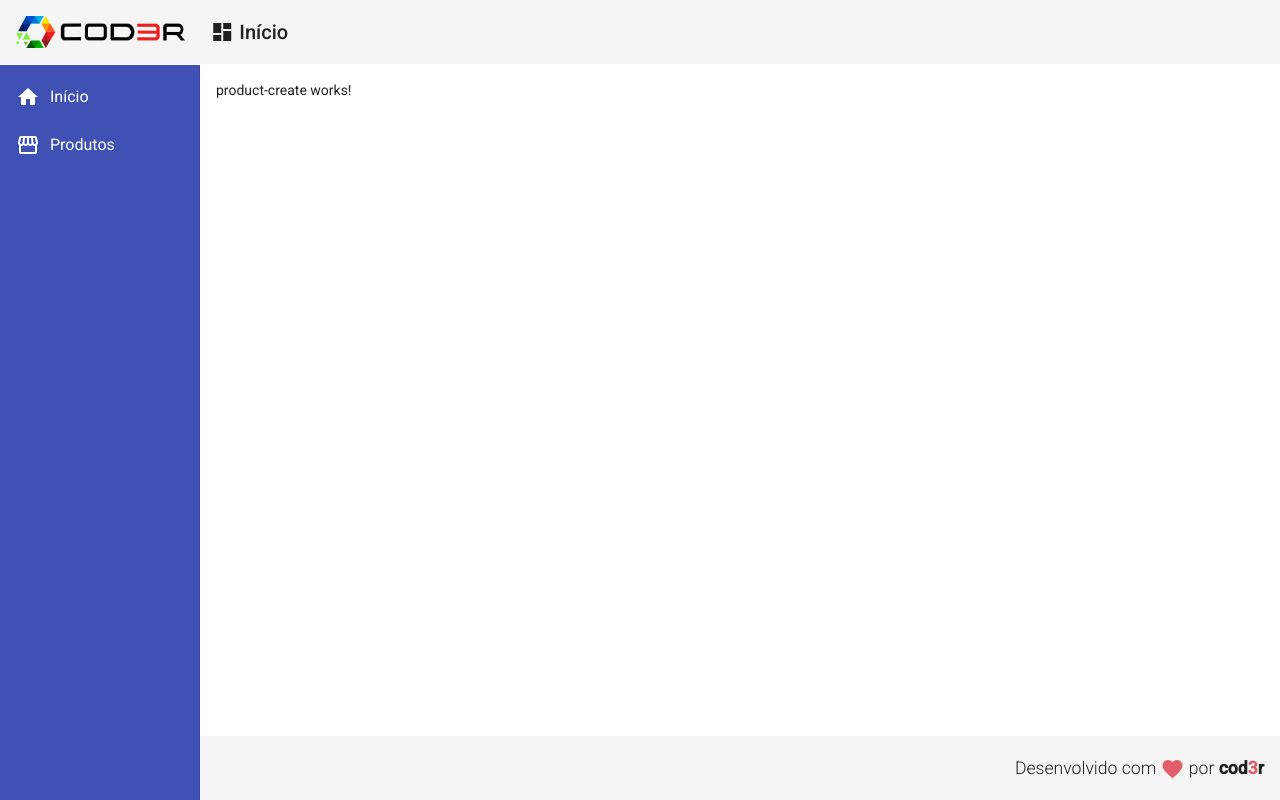
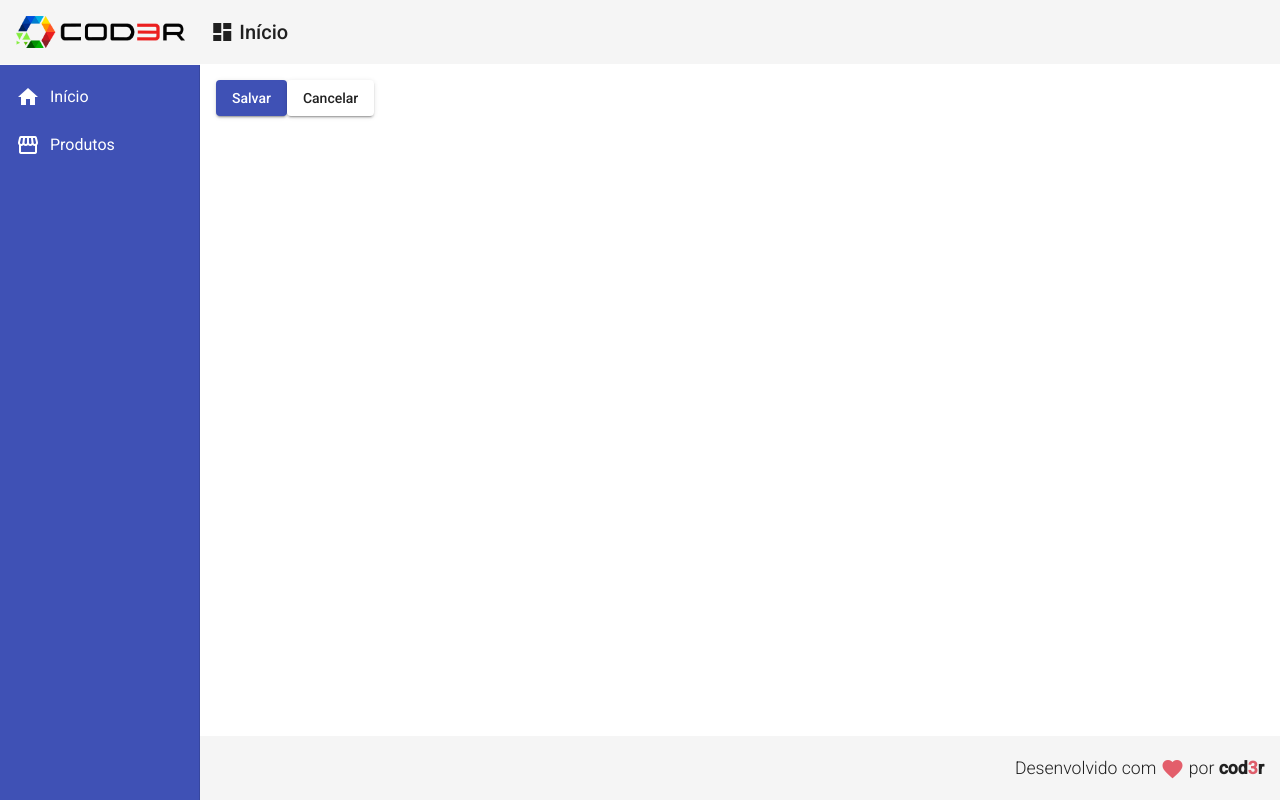
Before and after one commit to Jeancarlonpereira/Angular-Cod3r, an Angular app in the folder crud/frontend/: page /products/create in a window 1280 px wide. Built offline with nearby package versions, Linux system fonts and the light colour scheme.

Commit message:
create service product

```diff
--- a/crud/frontend/src/app/app.module.ts
+++ b/crud/frontend/src/app/app.module.ts
@@ -18,6 +18,8 @@
 import { RedDirective } from './directives/red.directive';
 import { ProductCreateComponent } from './components/product/product-create/product-create.component';
 import { MatButtonModule } from '@angular/material/button';
+import { MatSnackBarModule } from '@angular/material/snack-bar';
+
 
 
 @NgModule({
@@ -39,7 +41,8 @@
     MatSidenavModule,
     MatListModule,
     MatCardModule,
-    MatButtonModule
+    MatButtonModule,
+    MatSnackBarModule
   ],
   providers: [],
   bootstrap: [AppComponent]
--- a/crud/frontend/src/app/components/product/product-create/product-create.component.html
+++ b/crud/frontend/src/app/components/product/product-create/product-create.component.html
@@ -1 +1,7 @@
-<p>product-create works!</p>
+<button mat-raised-button (click)="salvar()" color="primary">
+    Salvar
+</button>
+
+<button mat-raised-button (click)="cancelar()">
+    Cancelar
+</button>
--- a/crud/frontend/src/app/components/product/product-create/product-create.component.ts
+++ b/crud/frontend/src/app/components/product/product-create/product-create.component.ts
@@ -1,4 +1,7 @@
 import { Component, OnInit } from '@angular/core';
+import { Router } from '@angular/router';
+import { ProductService } from '../product.service';
+
 
 @Component({
   selector: 'app-product-create',
@@ -8,10 +11,17 @@
 export class ProductCreateComponent implements OnInit {
 
 
-  constructor() { }
+  constructor(private produtService : ProductService, private router: Router) { }
 
   ngOnInit(): void {
   }
 
+  salvar() : void{
+    this.produtService.showMessage("Produto Criado!")
+  }
+
+  cancelar() :void {
+    this.router.navigate(['/products'])
+  }
 
 }
--- /dev/null
+++ b/crud/frontend/src/app/components/product/product.model.ts
@@ -0,0 +1,6 @@
+export interface Product {
+    id?: number,
+    name: string,
+    price: number
+
+}
--- /dev/null
+++ b/crud/frontend/src/app/components/product/product.service.ts
@@ -0,0 +1,20 @@
+import { Injectable } from '@angular/core';
+import {MatSnackBar} from '@angular/material/snack-bar'
+
+@Injectable({
+  providedIn: 'root'
+})
+export class ProductService {
+
+  constructor(private snackBar: MatSnackBar) { }
+
+
+  showMessage(msg:string) : void{
+
+    this.snackBar.open(msg,"x",{
+      duration: 3000,
+      horizontalPosition: "right",
+      verticalPosition: "top"
+    })
+  }
+}
```
